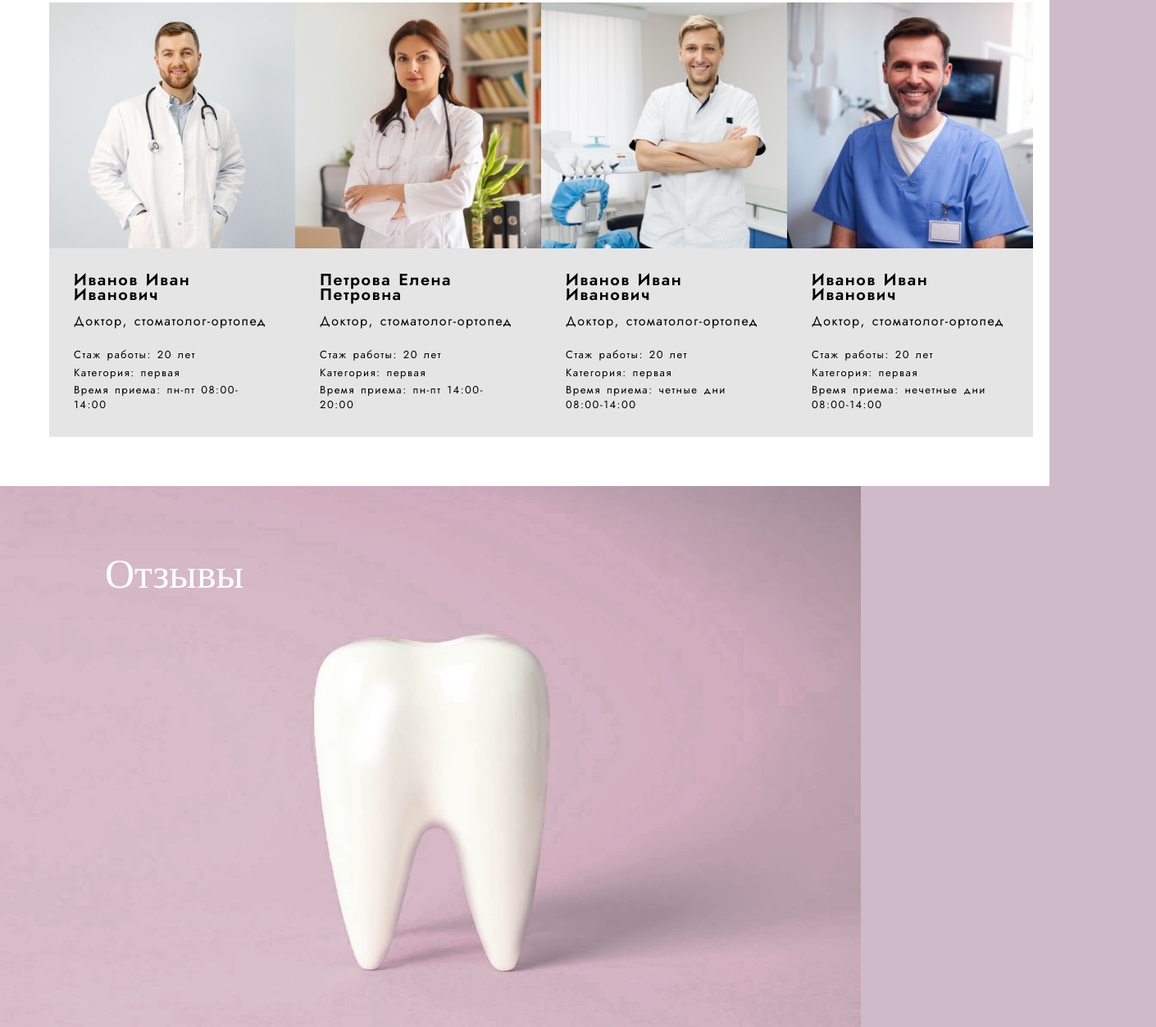
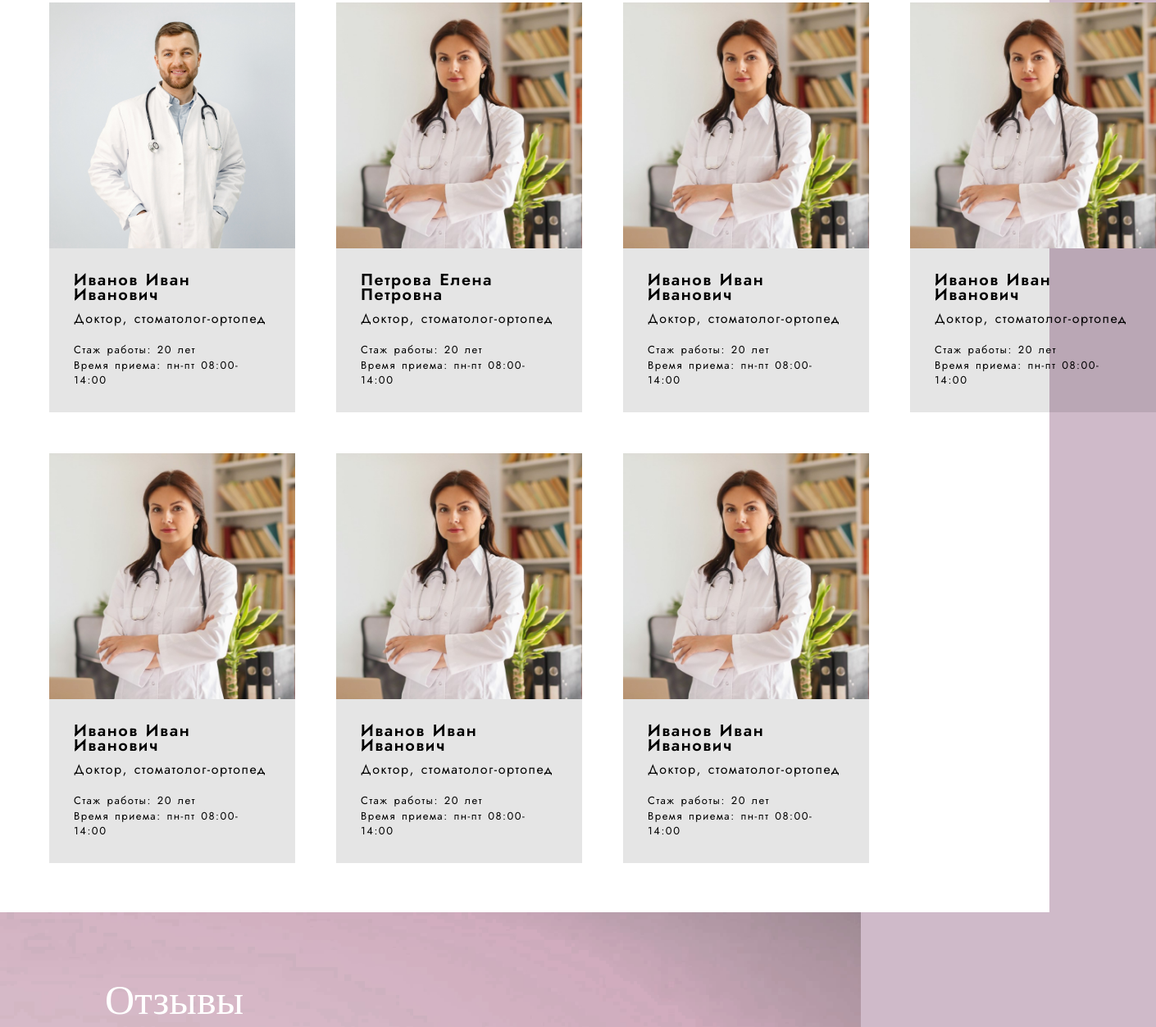
Before and after one commit to yanakapura/dentistry, a plain HTML site: page html/about.html in a window 1280 px wide. Shown: the part 1627-2880 px from the top of the page at 82% size, 1410 px wide, since content can reach past the window. Drawn offline with nearby package versions, Linux system fonts and the light colour scheme; a web font is replaced by a local one.

Commit message:
Добавлена динамическая загрузка данных
Добавлена динамическая загрузка данных врачей и предоставляемых услуг

```diff
--- a/css/about.css
+++ b/css/about.css
@@ -103,10 +103,23 @@ body {
   justify-content: space-between;
 }
 
+.doctors-section__list.grid-3 {
+  display: grid;
+  grid-template-columns: repeat(3, 1fr);
+  gap: 50px;
+  justify-items: center;
+}
+.doctors-section__list.grid-4 {
+  display: grid;
+  grid-template-columns: repeat(4, 1fr);
+  gap: 50px;
+  justify-items: center;
+}
+
 .doctors-section__item  {
   background-color: rgba(0, 0, 0, 0.1);
   width: 300px;
-  height: 530px;
+  min-height: 500px;
 }
 
 .doctor__image {
@@ -121,7 +134,7 @@ body {
 
 .doctor__description {
   padding: 30px;
-  height: 230px;
+  min-height: 200px;
   display: flex;
   flex-direction: column;
   justify-content: space-between;
--- a/html/about.html
+++ b/html/about.html
@@ -136,66 +136,6 @@
       <section class="doctors-section">
         <h2 class="doctors-section__title">Персонал нашей клиники</h2>
         <ul class="doctors-section__list">
-          <li class="doctors-section__item doctor">
-            <div class="doctor__image">
-              <img
-                src="../image/personal/portrait-male-physician-looking-camera-isolated-white-background.jpg"
-                alt="doctor-image"
-              />
-            </div>
-            <div class="doctor__description">
-              <p class="doctor__name">Иванов Иван Иванович</p>
-              <p class="doctor__speciality">Доктор, стоматолог-ортопед</p>
-              <p class="doctor__experience">Cтаж работы: 20 лет</p>
-              <p class="doctor__category">Категория: первая</p>
-              <p class="doctor__time">Время приема: пн-пт 08:00-14:00</p>
-            </div>
-          </li>
-          <li class="doctors-section__item doctor">
-            <div class="doctor__image">
-              <img
-                src="../image/personal/portrait-doctor.jpg"
-                alt="doctor-image"
-              />
-            </div>
-            <div class="doctor__description">
-              <p class="doctor__name">Петрова Елена Петровна</p>
-              <p class="doctor__speciality">Доктор, стоматолог-ортопед</p>
-              <p class="doctor__experience">Cтаж работы: 20 лет</p>
-              <p class="doctor__category">Категория: первая</p>
-              <p class="doctor__time">Время приема: пн-пт 14:00-20:00</p>
-            </div>
-          </li>
-          <li class="doctors-section__item doctor">
-            <div class="doctor__image">
-              <img
-                src="../image/personal/portrait-positive-young-male-dentist-uniform-with-crossed-hands-dental-office.jpg"
-                alt="doctor-image"
-              />
-            </div>
-            <div class="doctor__description">
-              <p class="doctor__name">Иванов Иван Иванович</p>
-              <p class="doctor__speciality">Доктор, стоматолог-ортопед</p>
-              <p class="doctor__experience">Cтаж работы: 20 лет</p>
-              <p class="doctor__category">Категория: первая</p>
-              <p class="doctor__time">Время приема: четные дни 08:00-14:00</p>
-            </div>
-          </li>
-          <li class="doctors-section__item doctor">
-            <div class="doctor__image">
-              <img
-                src="../image/personal/portrait-smiling-dentist-dentist-s-office.jpg"
-                alt="doctor-image"
-              />
-            </div>
-            <div class="doctor__description">
-              <p class="doctor__name">Иванов Иван Иванович</p>
-              <p class="doctor__speciality">Доктор, стоматолог-ортопед</p>
-              <p class="doctor__experience">Cтаж работы: 20 лет</p>
-              <p class="doctor__category">Категория: первая</p>
-              <p class="doctor__time">Время приема: нечетные дни 08:00-14:00</p>
-            </div>
-          </li>
         </ul>
       </section>
 
@@ -218,15 +158,15 @@
           <label for="comment-services">Выберите услугу <span class="comment-services--error error"></span></label>
           <select id="comment-services">
             <option value="disabled" disabled selected>Выберите услугу</option>
-            <option value="Консультация стоматолога">Консультация стоматолога</option>
+            <!-- <option value="Консультация стоматолога">Консультация стоматолога</option>
             <option value="Эстетическая стоматология">Эстетическая стоматология</option>
             <option value="Терапевтическая стоматология">Терапевтическая стоматология</option>
-            <option value="Детская стоматология">Детская стоматология</option>
+            <option value="Детская стоматология">Детская стоматология</option> -->
           </select>
           <label for="comment-doctor">Врач <span class="comment-doctor--error error"></span></label>
           <select id="comment-doctor">
             <option value="disabled" disabled selected>Выберите врача</option>
-            <option value="Иванов Иван Иванович">Иванов Иван Иванович</option>
+            <!-- <option value="Иванов Иван Иванович">Иванов Иван Иванович</option> -->
           </select>
           <label for="comment">Отзыв <span class="comment-textarea--error error"></span></label>
           <textarea id="comment"></textarea>
@@ -315,8 +255,10 @@
       </ul>
     </footer>
 
+    <script src="../js/script.js"></script>
     <script src="../js/modal.js"></script>
     <script src="../js/login.js"></script>
+    <script src="../js/personal.js"></script>
     <script src="../js/comment.js"></script>
   </body>
 </html>
--- a/js/comment.js
+++ b/js/comment.js
@@ -1,3 +1,21 @@
+const commentsTemp = [
+  {
+      name: 'Елена',
+      service: 'Консультация стоматолога',
+      doctor: 'Иванов Иван Иванович',
+      text: 'Lorem ipsum dolor sit amet consectetur adipisicing elit. Incidunt ea libero atque dignissimos ratione esse fugiat, commodi iure voluptates accusamus, laudantium quo tempora debitis! Fuga pariatur quas in rerum voluptatum.',
+      date: '15.07.2022'
+  },
+  {
+      name: 'Антон',
+      service: 'Консультация стоматолога',
+      doctor: 'Иванов Иван Иванович',
+      text: 'Lorem ipsum dolor sit amet consectetur adipisicing elit. Incidunt ea libero atque dignissimos ratione esse fugiat, commodi iure voluptates accusamus, laudantium quo tempora debitis! Fuga pariatur quas in rerum voluptatum.',
+      date: '15.07.2022'
+  },
+]
+
+
 const commentSection = document.querySelector(".comments-section__comments")
 
 const newCommentName = document.querySelector("#comment-name");
@@ -18,26 +36,10 @@ const newCommentTextareaError = document.querySelector(
 
 let comments = JSON.parse(localStorage.getItem("comments"));
 
-const commentsTemp = [
-    {
-        name: 'Елена',
-        service: 'Консультация стоматолога',
-        doctor: 'Иванов Иван Иванович',
-        text: 'Lorem ipsum dolor sit amet consectetur adipisicing elit. Incidunt ea libero atque dignissimos ratione esse fugiat, commodi iure voluptates accusamus, laudantium quo tempora debitis! Fuga pariatur quas in rerum voluptatum.',
-        date: '15.07.2022'
-    },
-    {
-        name: 'Антон',
-        service: 'Консультация стоматолога',
-        doctor: 'Иванов Иван Иванович',
-        text: 'Lorem ipsum dolor sit amet consectetur adipisicing elit. Incidunt ea libero atque dignissimos ratione esse fugiat, commodi iure voluptates accusamus, laudantium quo tempora debitis! Fuga pariatur quas in rerum voluptatum.',
-        date: '15.07.2022'
-    },
-]
+comments ? comments : (comments = commentsTemp);
 
 function loadComments() {
   newCommentName.textContent = `${activeAcc.firstName} ${activeAcc.lastName}`;
-  comments ? comments : (comments = commentsTemp);
   for (comment of comments) {
       const newComment = document.createElement("li");
       newComment.classList = "comments-section__comment comment";
@@ -90,3 +92,20 @@ function validationComment() {
   validation(newCommentSelectDoctors, newCommentSelectDoctorsError);
   validation(newCommentTextarea, newCommentTextareaError);
 }
+
+function loadSelects() {
+    for (service of servicesCategories) {
+      const newOption = document.createElement('option')
+      newOption.value = service;
+      newOption.textContent = service;
+      newCommentSelectService.appendChild(newOption)
+    }
+    for (doctor of personal) {
+      const newOption = document.createElement('option')
+      newOption.value = doctor.name;
+      newOption.textContent = doctor.name;
+      newCommentSelectDoctors.appendChild(newOption)
+    }
+}
+
+loadSelects()
--- /dev/null
+++ b/js/personal.js
@@ -0,0 +1,86 @@
+const personalTemp = [
+    {
+        name: 'Иванов Иван Иванович',
+        position: 'Доктор, стоматолог-ортопед',
+        workExperience: ' 20 лет',
+        appointmentTime: 'пн-пт 08:00-14:00',
+        image: '../image/personal/portrait-male-physician-looking-camera-isolated-white-background.jpg'
+    },
+    {
+        name: 'Петрова Елена Петровна',
+        position: 'Доктор, стоматолог-ортопед',
+        workExperience: ' 20 лет',
+        appointmentTime: 'пн-пт 08:00-14:00',
+        image: '../image/personal/portrait-doctor.jpg'
+    },
+    {
+        name: 'Иванов Иван Иванович',
+        position: 'Доктор, стоматолог-ортопед',
+        workExperience: ' 20 лет',
+        appointmentTime: 'пн-пт 08:00-14:00',
+        image: '../image/personal/portrait-doctor.jpg'
+    },
+    {
+        name: 'Иванов Иван Иванович',
+        position: 'Доктор, стоматолог-ортопед',
+        workExperience: ' 20 лет',
+        appointmentTime: 'пн-пт 08:00-14:00',
+        image: '../image/personal/portrait-doctor.jpg'
+    },
+    {
+        name: 'Иванов Иван Иванович',
+        position: 'Доктор, стоматолог-ортопед',
+        workExperience: ' 20 лет',
+        appointmentTime: 'пн-пт 08:00-14:00',
+        image: '../image/personal/portrait-doctor.jpg'
+    },
+    {
+        name: 'Иванов Иван Иванович',
+        position: 'Доктор, стоматолог-ортопед',
+        workExperience: ' 20 лет',
+        appointmentTime: 'пн-пт 08:00-14:00',
+        image: '../image/personal/portrait-doctor.jpg'
+    },
+    {
+        name: 'Иванов Иван Иванович',
+        position: 'Доктор, стоматолог-ортопед',
+        workExperience: ' 20 лет',
+        appointmentTime: 'пн-пт 08:00-14:00',
+        image: '../image/personal/portrait-doctor.jpg'
+    },
+]
+
+const personalSection = document.querySelector(".doctors-section__list")
+
+let personal = localStorage.getItem("personal")
+personal ? personal : personal = personalTemp;
+
+function loadPersonal() {
+    if (personal.length > 4 && personal.length <= 6) {
+        personalSection.classList.add('grid-3')
+    } else if (personal.length > 6) {
+        personalSection.classList.add('grid-4')
+    }
+
+    for (doctor of personal) {
+        const newDoctor = document.createElement('li')
+        newDoctor.classList = 'doctors-section__item doctor'
+        newDoctor.innerHTML = `
+            <div class="doctor__image">
+              <img
+                src="${doctor.image}"
+                alt="doctor-image"
+              />
+            </div>
+            <div class="doctor__description">
+              <p class="doctor__name">${doctor.name}</p>
+              <p class="doctor__speciality">${doctor.position}</p>
+              <p class="doctor__experience">Стаж работы: ${doctor.workExperience}</p>
+              <p class="doctor__time">Время приема: ${doctor.appointmentTime}</p>
+            </div>
+        `
+        personalSection.appendChild(newDoctor)
+    }
+}
+
+loadPersonal()
```
Also changed, not shown: html/services.html (+1 -4 lines), js/appointment.js (+8 -0 lines), js/script.js (added, +13 -0 lines).
